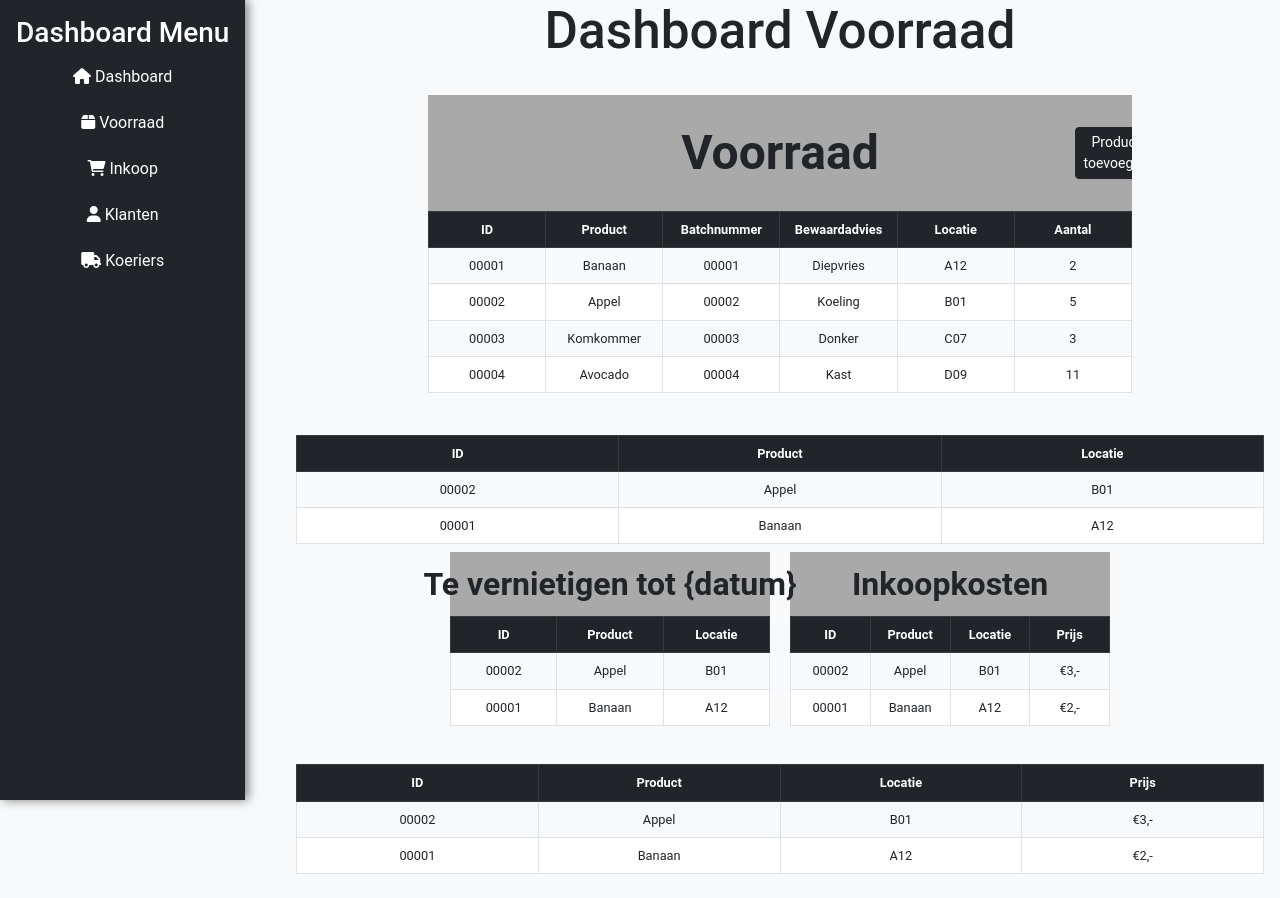
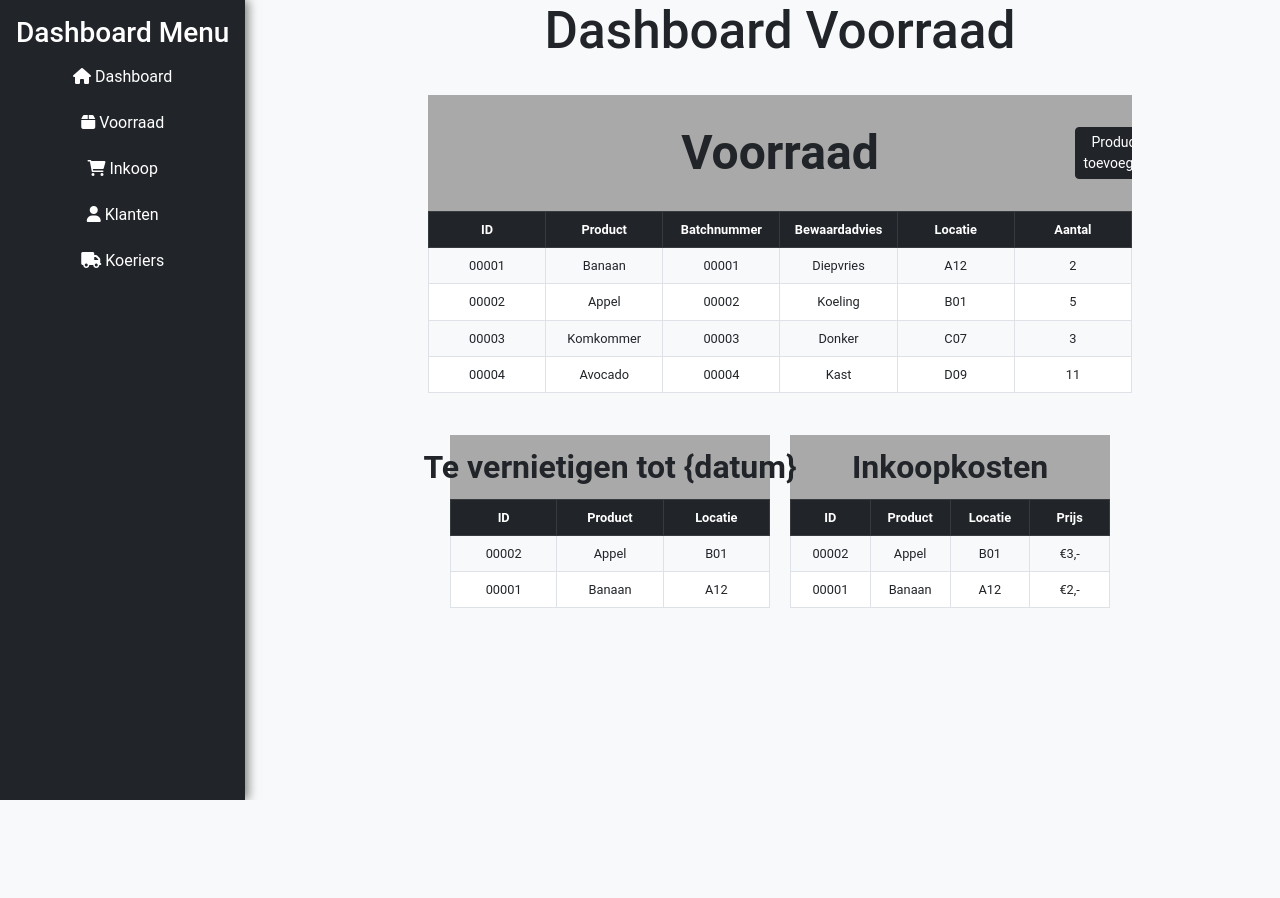
Before and after one commit to CyberDuckys/Main, a Flask app: page /voorraad in a window 1280 px wide. After the commit the page ends 800 px from the top, so only its background shows below. Run offline with Flask 3, Linux system fonts and the light colour scheme.

Commit message:
voorraad fix overige tabellen

```diff
--- a/website/templates/voorraad.html
+++ b/website/templates/voorraad.html
@@ -58,27 +58,6 @@
             </tbody>
         </table>
     </div>
-    <table class="table table-bordered table-striped table-hover table-sm text-center fs-6">
-      <thead class="table-dark">
-        <tr>
-          <th>ID</th>
-          <th>Product</th>
-          <th>Locatie</th>
-        </tr>
-      </thead>
-      <tbody>
-        <tr>
-          <td>00002</td>
-          <td>Appel</td>
-          <td>B01</td>
-        </tr>
-        <tr>
-          <td>00001</td>
-          <td>Banaan</td>
-          <td>A12</td>
-        </tr>
-      </tbody>
-    </table>
   </div>
 
     <div class="flexTables">
@@ -141,30 +120,6 @@
             </table>
         </div>
     </div>
-    <table class="table table-bordered table-striped table-hover table-sm text-center fs-6">
-      <thead class="table-dark">
-        <tr>
-          <th>ID</th>
-          <th>Product</th>
-          <th>Locatie</th>
-          <th>Prijs</th>
-        </tr>
-      </thead>
-      <tbody>
-        <tr>
-          <td>00002</td>
-          <td>Appel</td>
-          <td>B01</td>
-          <td>€3,-</td>
-        </tr>
-        <tr>
-          <td>00001</td>
-          <td>Banaan</td>
-          <td>A12</td>
-          <td>€2,-</td>
-        </tr>
-      </tbody>
-    </table>
   </div>
 </div>
 {% endblock %}
```
